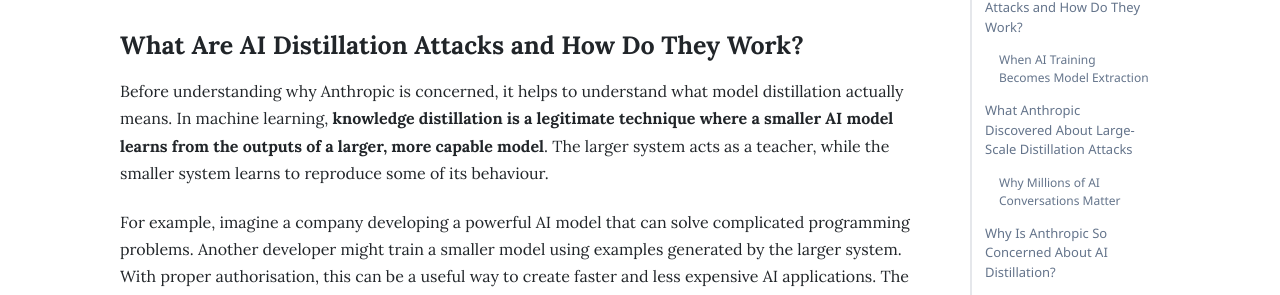
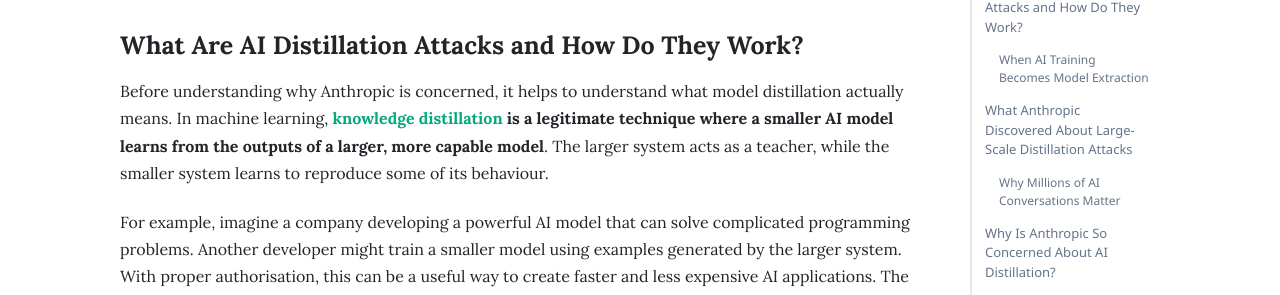
Before and after one commit to victorjohnsonk/blog, a Jekyll site: the page built from _posts/2026-10-14-anthropic-distillation-attack-report.md, in a window 1280 px wide and 900 px high, scrolled down 776 px. Shown: the part 152-447 px from the top of the window. Built offline with Jekyll 4.4.1, drawn with Linux system fonts in a browser that asks for light colours; nearby versions of some CDN libraries; comment, search, counter and statistics services are not loaded; part of the change alters nothing that is shown.

```diff
--- a/_posts/2026-10-14-anthropic-distillation-attack-report.md
+++ b/_posts/2026-10-14-anthropic-distillation-attack-report.md
@@ -18,7 +18,7 @@ What caught my attention was that these were not simply cases of someone asking
 
 ## What Are AI Distillation Attacks and How Do They Work?
 
-Before understanding why Anthropic is concerned, it helps to understand what model distillation actually means. In machine learning, **knowledge distillation is a legitimate technique where a smaller AI model learns from the outputs of a larger, more capable model**. The larger system acts as a teacher, while the smaller system learns to reproduce some of its behaviour.
+Before understanding why Anthropic is concerned, it helps to understand what model distillation actually means. In machine learning, **[knowledge distillation](https://www.reuters.com/world/china/what-is-ai-model-distillation-why-is-it-becoming-us-china-flashpoint-2026-07-31/) is a legitimate technique where a smaller AI model learns from the outputs of a larger, more capable model**. The larger system acts as a teacher, while the smaller system learns to reproduce some of its behaviour.
 
 For example, imagine a company developing a powerful AI model that can solve complicated programming problems. Another developer might train a smaller model using examples generated by the larger system. With proper authorisation, this can be a useful way to create faster and less expensive AI applications. The problem begins when the process happens without permission.
 
```
